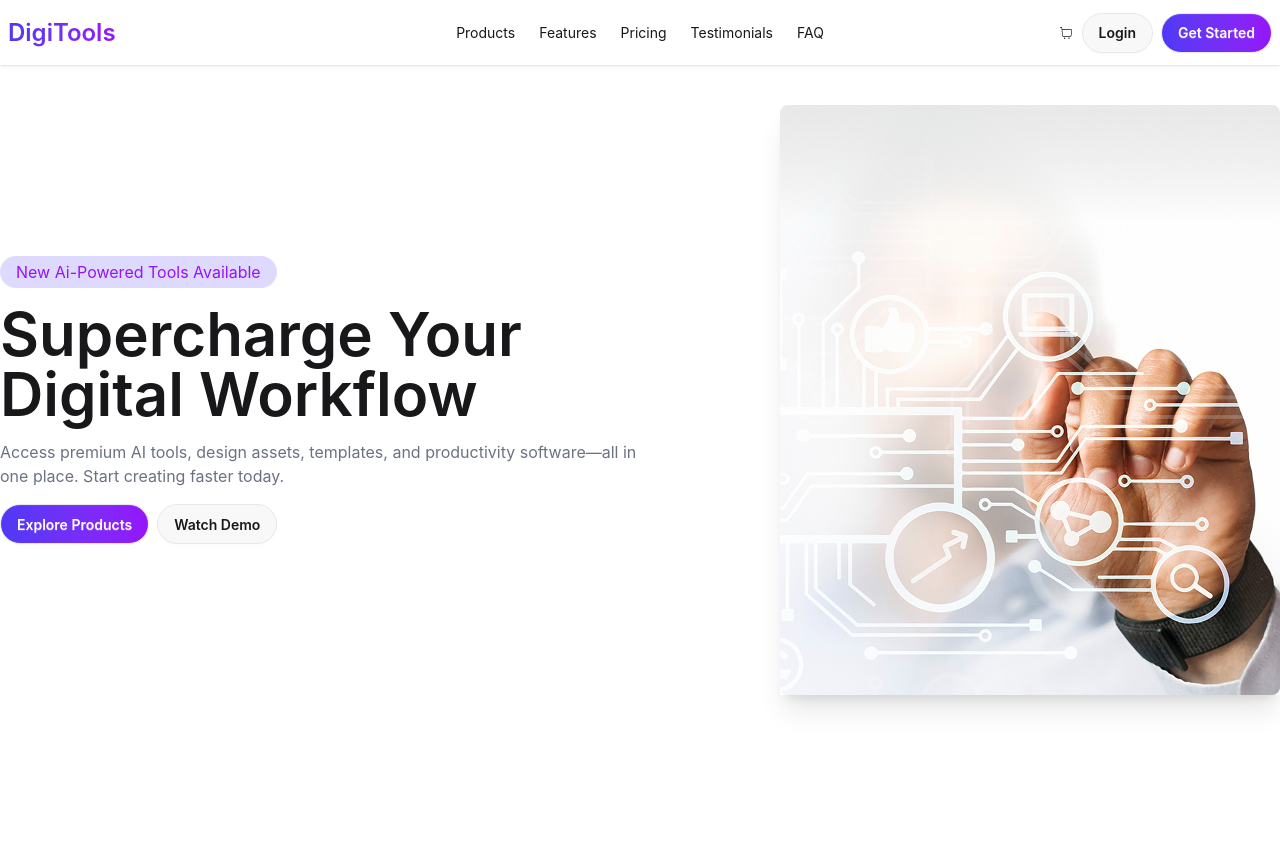
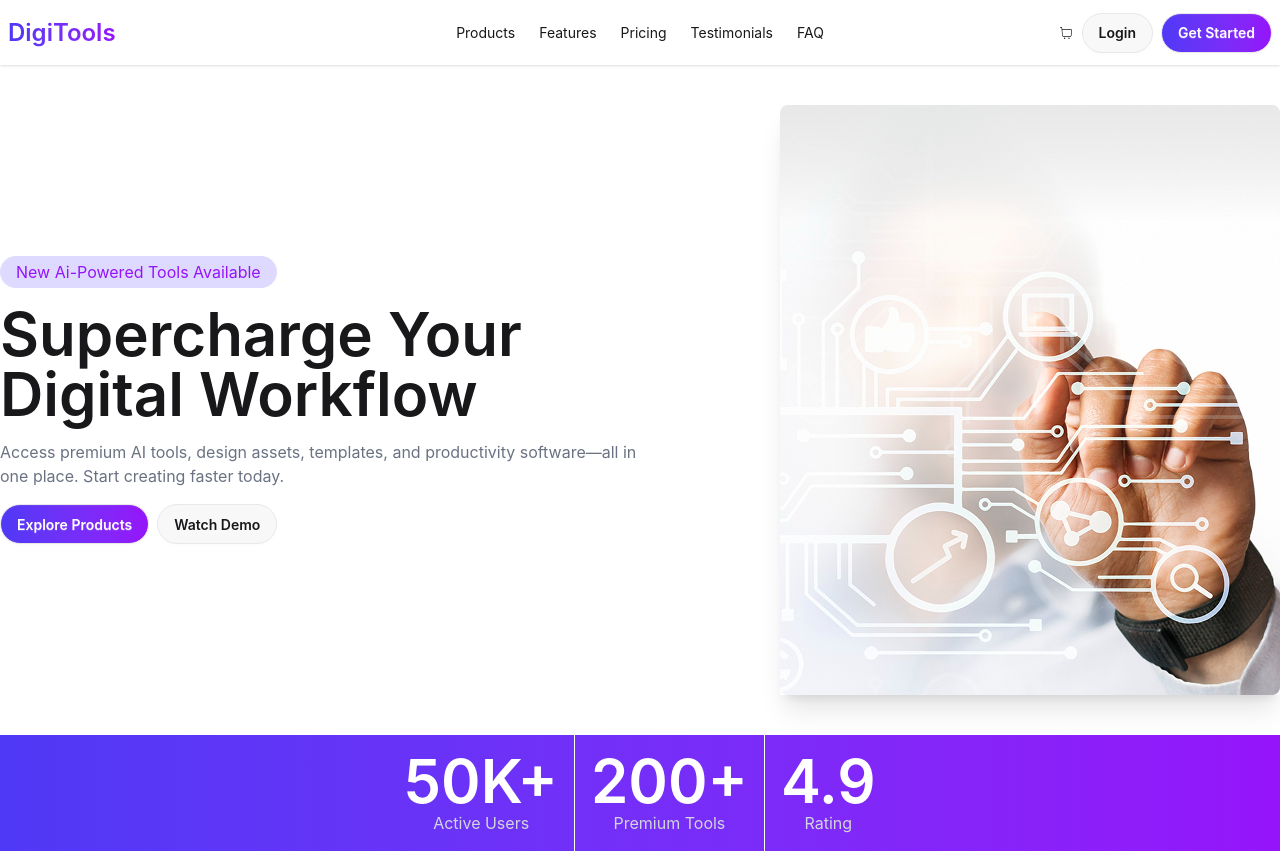
Before and after one commit to thisisyourfahi/DigiTools, a React (Vite) app: page / in a window 1280 px wide. Before the commit the page ends 800 px from the top, so only its background shows below. Built offline with nearby package versions, Linux system fonts and the light colour scheme.

Commit message:
style: add banner

```diff
--- a/src/App.jsx
+++ b/src/App.jsx
@@ -1,13 +1,15 @@
 import './App.css'
+import Banner from './components/header/Banner/Banner'
 import Hero from './components/header/Hero/Hero'
 import Nav from './components/header/Nav/Nav'
 
 function App() {
 
   return (
-    <div className='container mx-auto'>
+    <div>
       <Nav></Nav>
       <Hero></Hero>
+      <Banner></Banner>
     </div>
   )
 }
--- /dev/null
+++ b/src/components/header/Banner/Banner.jsx
@@ -0,0 +1,22 @@
+import React from 'react';
+
+const Banner = () => {
+    return (
+        <div className='mt-10 flex justify-center bg-linear-to-r from-[#4F39F6] to-[#9514FA] text-white'>
+            <div className='text-center p-4 border-r border-white'>
+                <h2 className="text-6xl font-semibold">50K+</h2>
+                <p className='text-gray-300'>Active Users</p>
+            </div>
+            <div className='text-center p-4 border-r border-white'>
+                <h2 className="text-6xl font-semibold">200+</h2>
+                <p className='text-gray-300'>Premium Tools</p>
+            </div>
+            <div className='text-center p-4'>
+                <h2 className="text-6xl font-semibold">4.9</h2>
+                <p className='text-gray-300'>Rating</p>
+            </div>
+        </div>
+    );
+};
+
+export default Banner;
--- a/src/components/header/Hero/Hero.jsx
+++ b/src/components/header/Hero/Hero.jsx
@@ -3,7 +3,7 @@ import heroImg from '../../../assets/banner.png';
 
 const Hero = () => {
     return (
-        <div className='flex items-center justify-between mt-10'>
+        <div className='container mx-auto flex items-center justify-between mt-10'>
             <div className='space-y-4 w-[50%]'>
                 <div className='py-1 px-4 bg-[#4F39F630] rounded-full w-fit'>
                     <p className='text-[#9514FA]'>New Ai-Powered Tools Available</p>
@@ -14,7 +14,7 @@ const Hero = () => {
                     software—all in one place. Start creating faster today.
                 </p>
                 <div className='space-x-2'>
-                    <button className="btn rounded-full bg-gradient-to-r from-[#4F39F6] to-[#9514FA] text-white">Explore Products</button>
+                    <button className="btn rounded-full bg-linear-to-r from-[#4F39F6] to-[#9514FA] text-white">Explore Products</button>
                     <button className='btn rounded-full'>Watch Demo</button>
                 </div>
             </div>
--- a/src/components/header/Nav/Nav.jsx
+++ b/src/components/header/Nav/Nav.jsx
@@ -3,7 +3,7 @@ import { CiShoppingCart } from 'react-icons/ci';
 
 const Nav = () => {
     return (
-        <div className="navbar bg-base-100 shadow-sm">
+        <div className="container mx-auto navbar bg-base-100 shadow-sm">
             <div className="navbar-start">
                 <div className="dropdown">
                     <div tabIndex={0} role="button" className="btn btn-ghost lg:hidden">
@@ -33,7 +33,7 @@ const Nav = () => {
             <div className="navbar-end flex gap-2">
                 <a href=""><CiShoppingCart /></a>
                 <a className="btn rounded-full">Login</a>
-                <a className="btn rounded-full bg-gradient-to-r from-[#4F39F6] to-[#9514FA] text-white">Get Started</a>
+                <a className="btn rounded-full bg-linear-to-r from-[#4F39F6] to-[#9514FA] text-white">Get Started</a>
             </div>
         </div>
     );
```
